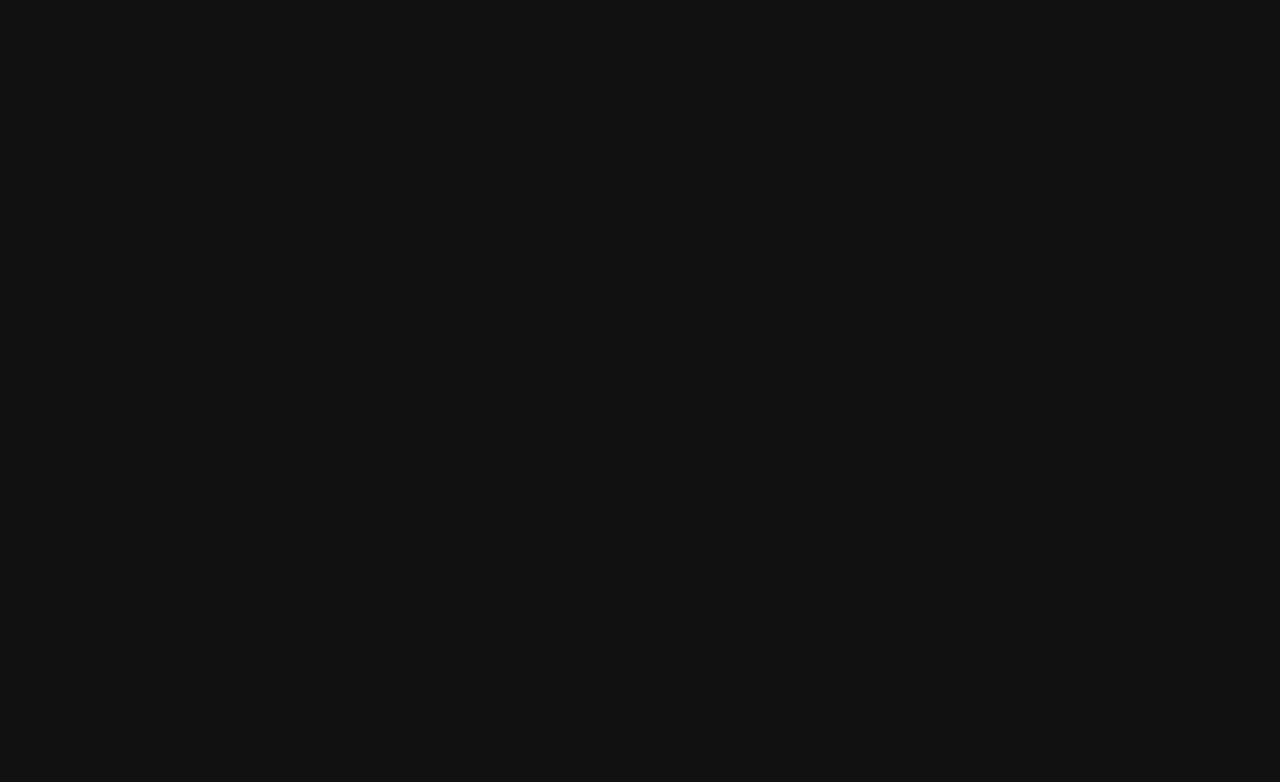
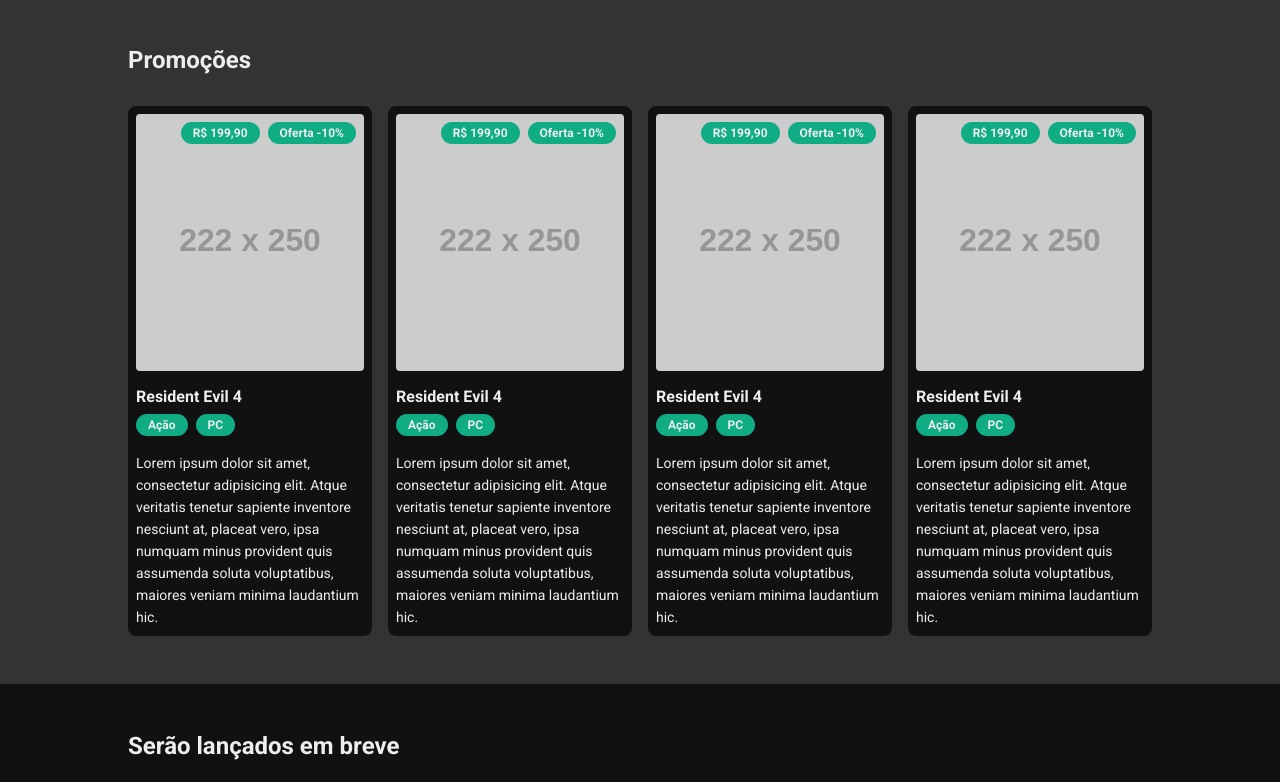
Before and after one commit to gabrielgua/ebac_eplay, a React (Create React App) app: page / in a window 1280 px wide. Shown: the part 738-1520 px from the top of the page. Before the commit the page ends 800 px from the top, so only its background shows below. Built offline with nearby package versions, Linux system fonts and the light colour scheme.

Commit message:
feat: finalize listing of products layout

```diff
--- a/src/App.tsx
+++ b/src/App.tsx
@@ -1,12 +1,19 @@
 import { createBrowserRouter, RouterProvider } from "react-router-dom";
 import Banner from "./components/Banner";
 import Header from "./components/Header";
+import ProductList from "./components/ProductList";
 import { GlobalStyles } from "./styles";
 
 const routes = createBrowserRouter([
   {
     path: "/",
-    element: <Banner />,
+    element: (
+      <>
+        <Banner />
+        <ProductList title="Promoções" bgTheme="gray" />
+        <ProductList title="Serão lançados em breve" bgTheme="black" />
+      </>
+    ),
   },
 ]);
 
--- /dev/null
+++ b/src/components/Product/index.tsx
@@ -0,0 +1,47 @@
+import Tag from "../Tag";
+import {
+  ProductCard,
+  ProductDescription,
+  ProductImg,
+  ProductImgContainer,
+  ProductImgTags,
+  ProductTags,
+  ProductTitle,
+} from "./styles";
+
+export type ProductProps = {
+  title: string;
+  category: string;
+  platform: string;
+  description: string;
+  infos: string[];
+  imageUrl: string;
+};
+
+const Product = ({
+  title,
+  category,
+  platform,
+  description,
+  infos,
+  imageUrl,
+}: ProductProps) => (
+  <ProductCard>
+    <ProductImgContainer>
+      <ProductImg src={imageUrl} alt={title} />
+      <ProductImgTags>
+        {infos.map((info) => (
+          <Tag key={info}>{info}</Tag>
+        ))}
+      </ProductImgTags>
+    </ProductImgContainer>
+    <ProductTitle>{title}</ProductTitle>
+    <ProductTags>
+      <Tag>{category}</Tag>
+      <Tag>{platform}</Tag>
+    </ProductTags>
+    <ProductDescription>{description}</ProductDescription>
+  </ProductCard>
+);
+
+export default Product;
--- /dev/null
+++ b/src/components/Product/styles.ts
@@ -0,0 +1,49 @@
+import styled from "styled-components";
+import { colors } from "../../styles";
+
+export const ProductCard = styled.div`
+  background-color: ${colors.gray};
+  border-radius: 0.5rem;
+  padding: 0.5rem;
+`;
+
+export const ProductImgContainer = styled.div`
+  position: relative;
+`;
+
+export const ProductImg = styled.img`
+  border-radius: 0.25rem;
+  display: block;
+  width: 100%;
+`;
+
+export const ProductImgTags = styled.div`
+  position: absolute;
+  display: flex;
+  flex-wrap: wrap;
+  justify-content: flex-end;
+  gap: 0.5rem;
+  z-index: 1;
+  top: 0;
+  right: 0;
+  padding: 0.5rem;
+`;
+
+export const ProductTitle = styled.h3`
+  font-weight: bold;
+  font-size: 16px;
+  display: block;
+  margin-block: 1rem 0.5rem;
+`;
+
+export const ProductTags = styled.div`
+  display: flex;
+  gap: 0.5rem;
+`;
+
+export const ProductDescription = styled.p`
+  font-size: 14px;
+  line-height: 22px;
+  display: block;
+  margin-block-start: 1rem;
+`;
--- /dev/null
+++ b/src/components/ProductList/index.tsx
@@ -0,0 +1,73 @@
+import Product, { ProductProps } from "../Product";
+import {
+  ProductListContainer,
+  ProductListGrid,
+  ProductListTitle,
+} from "./styles";
+
+export type ProductListProps = {
+  title: string;
+  bgTheme: "gray" | "black";
+};
+
+const products: ProductProps[] = [
+  {
+    title: "Resident Evil 4",
+    category: "Ação",
+    description:
+      "Lorem ipsum dolor sit amet, consectetur adipisicing elit. Atque veritatis tenetur sapiente inventore nesciunt at, placeat vero, ipsa numquam minus provident quis assumenda soluta voluptatibus, maiores veniam minima laudantium hic.",
+    imageUrl: "https://placehold.co/222x250",
+    infos: ["R$ 199,90", "Oferta -10%"],
+    platform: "PC",
+  },
+  {
+    title: "Resident Evil 4",
+    category: "Ação",
+    description:
+      "Lorem ipsum dolor sit amet, consectetur adipisicing elit. Atque veritatis tenetur sapiente inventore nesciunt at, placeat vero, ipsa numquam minus provident quis assumenda soluta voluptatibus, maiores veniam minima laudantium hic.",
+    imageUrl: "https://placehold.co/222x250",
+    infos: ["R$ 199,90", "Oferta -10%"],
+    platform: "PC",
+  },
+  {
+    title: "Resident Evil 4",
+    category: "Ação",
+    description:
+      "Lorem ipsum dolor sit amet, consectetur adipisicing elit. Atque veritatis tenetur sapiente inventore nesciunt at, placeat vero, ipsa numquam minus provident quis assumenda soluta voluptatibus, maiores veniam minima laudantium hic.",
+    imageUrl: "https://placehold.co/222x250",
+    infos: ["R$ 199,90", "Oferta -10%"],
+    platform: "PC",
+  },
+  {
+    title: "Resident Evil 4",
+    category: "Ação",
+    description:
+      "Lorem ipsum dolor sit amet, consectetur adipisicing elit. Atque veritatis tenetur sapiente inventore nesciunt at, placeat vero, ipsa numquam minus provident quis assumenda soluta voluptatibus, maiores veniam minima laudantium hic.",
+    imageUrl: "https://placehold.co/222x250",
+    infos: ["R$ 199,90", "Oferta -10%"],
+    platform: "PC",
+  },
+];
+
+const ProductList = ({ bgTheme, title }: ProductListProps) => (
+  <ProductListContainer bgTheme={bgTheme}>
+    <div className="container">
+      <ProductListTitle>{title}</ProductListTitle>
+      <ProductListGrid>
+        {products.map((product) => (
+          <Product
+            key={product.title}
+            title={product.title}
+            category={product.category}
+            description={product.description}
+            imageUrl={product.imageUrl}
+            infos={product.infos}
+            platform={product.platform}
+          ></Product>
+        ))}
+      </ProductListGrid>
+    </div>
+  </ProductListContainer>
+);
+
+export default ProductList;
--- /dev/null
+++ b/src/components/ProductList/styles.ts
@@ -0,0 +1,27 @@
+import styled from "styled-components";
+import { ProductListProps } from ".";
+import { colors } from "../../styles";
+import { ProductCard } from "../Product/styles";
+
+export const ProductListContainer = styled.section<
+  Omit<ProductListProps, "title">
+>`
+  padding-block: 3rem;
+  background-color: ${(props) =>
+    props.bgTheme === "black" ? colors.black : colors.gray};
+
+  ${ProductCard} {
+    background-color: ${(props) =>
+      props.bgTheme === "black" ? colors.gray : colors.black};
+  }
+`;
+
+export const ProductListTitle = styled.h2`
+  margin-bottom: 2rem;
+`;
+
+export const ProductListGrid = styled.ul`
+  display: grid;
+  gap: 1rem;
+  grid-template-columns: repeat(auto-fill, minmax(13rem, 1fr));
+`;
--- a/src/components/Tag/styles.ts
+++ b/src/components/Tag/styles.ts
@@ -9,6 +9,6 @@
   font-size: ${(props) => (props.size === "large" ? "16px" : "12px")};
   font-weight: bold;
   padding: ${(props) =>
-    props.size === "large" ? ".75rem 1rem" : "0.5rem .75rem"};
+    props.size === "large" ? ".75rem 1rem" : "0.25rem .75rem"};
   border-radius: 0.75rem;
 `;
```
